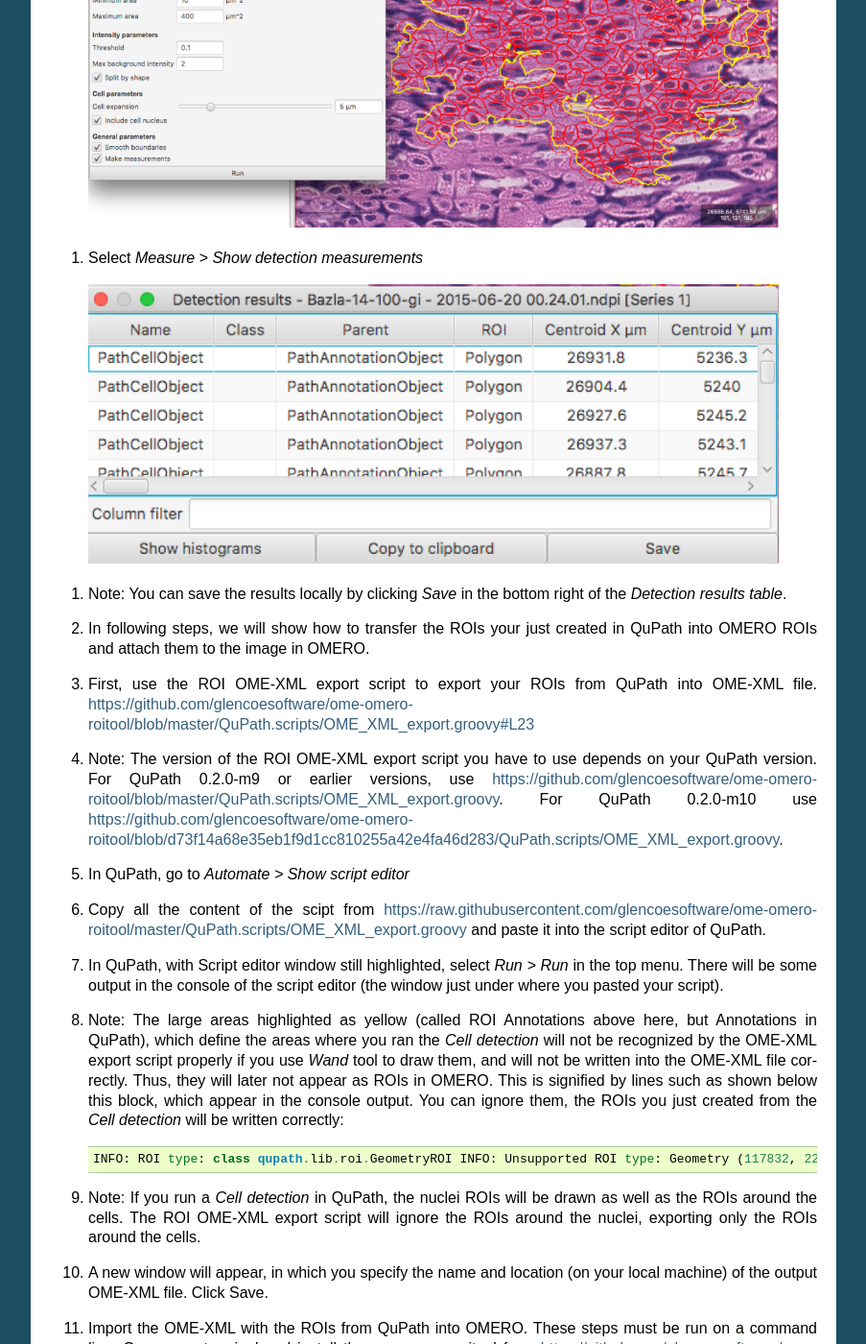
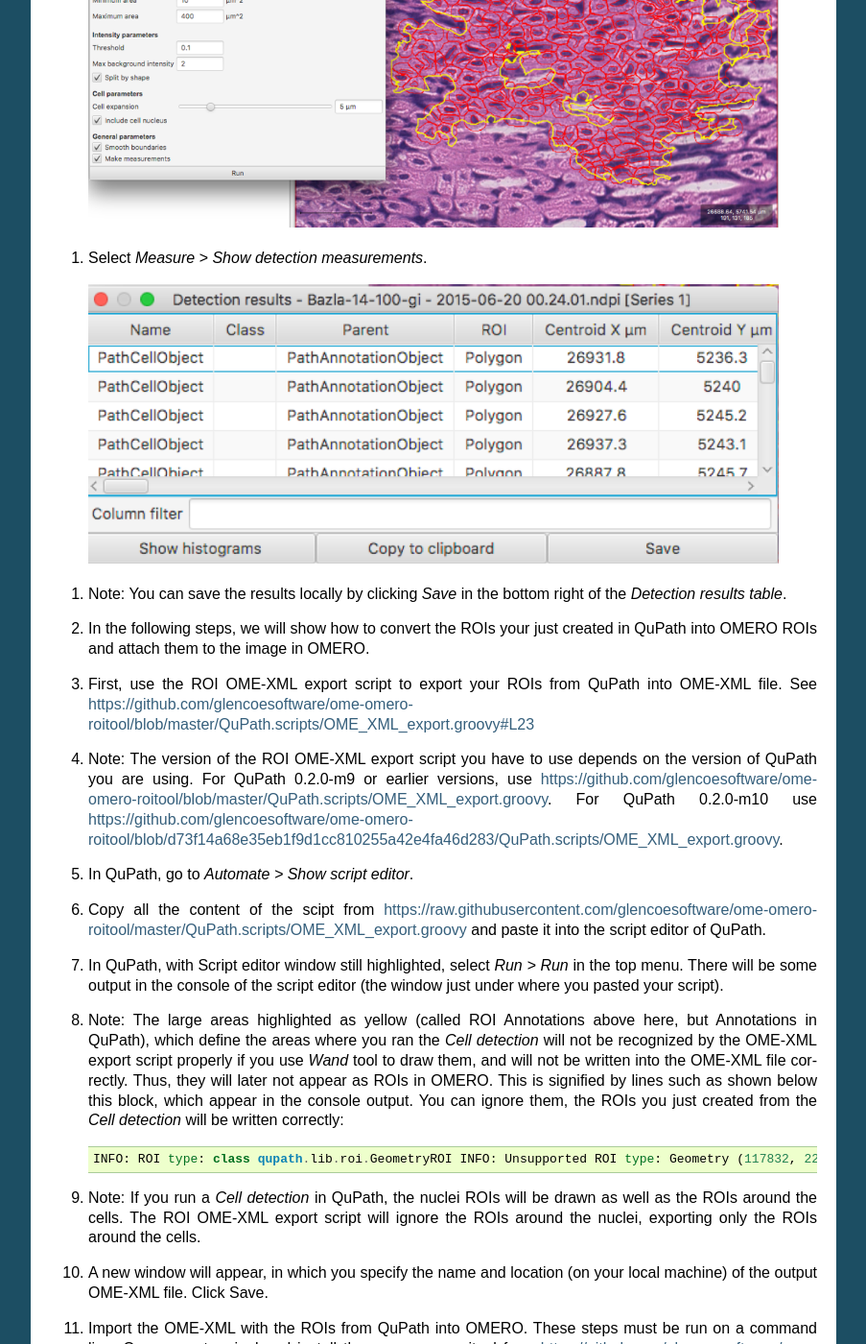
Before and after one commit to ome/omero-guide-qupath, a Sphinx documentation site: the page built from docs/qupath.rst, in a window 1280 px wide and 1400 px high, scrolled down 1343 px. Shown: the whole window at 96% size, without its empty margins (198-1101 px from the left). Built offline with Sphinx 7.4.7, drawn with Linux system fonts in a browser that asks for light colours; some of the changed text lies outside the part shown.

Commit message:
Fix typo

```diff
--- a/docs/qupath.rst
+++ b/docs/qupath.rst
@@ -4,25 +4,25 @@
 QuPath is a cross-platform software application designed for bioimage analysis - and specifically to meet the needs of whole slide image analysis and digital pathology.
 See \ https://github.com/qupath/qupath/wiki/
 
-#.  In OMERO.web, identify an image in the idr0018 project and the dataset Baz1a-14-100-gastrointestinal.
+#. In OMERO.web, identify an image in the idr0018 project and the dataset Baz1a-14-100-gastrointestinal.
 
-#.  Select the first image and double-click on it. This will open the image in OMERO.iviewer.
+#. Select the first image and double-click on it. This will open the image in OMERO.iviewer.
 
-#.  In the OMERO.iviewer tab, select the whole URL in the address bar of your browser and copy it, for example using right-click and Copy.
+#. In the OMERO.iviewer tab, select the whole URL in the address bar of your browser and copy it, for example using right-click and Copy.
 
-#.  In the QuPath, select *File > Open URL...* and paste the link into the dialog.
+#. In QuPath, select *File > Open URL...* and paste the link into the dialog.
 
   .. image:: images/qupath1.png
 
-#.  Click *OK*. In the following dialog, enter your credentials.
+#. Click *OK*. In the following dialog, enter your credentials.
 
   .. image:: images/qupath2.png
 
-#.  Set image type to *Brightfield H&E* in the following dialog.
+#. Set image type to *Brightfield H&E* in the following dialog.
 
-#.  Find a region with well-defined cells and nuclei in the image, zoom in.
+#. Find a region with well-defined cells and nuclei in the image, zoom in.
 
-#. Draw an ROI Annotation which denotes the region in which the cells will be detected using the *Wand* tool
+#. Draw an ROI Annotation which denotes the region in which the cells will be detected using the *Wand* tool.
 
   .. image:: images/qupath3.png
 
@@ -30,25 +30,25 @@
 
   .. image:: images/qupath4.png
 
-#. Select *Analyze > Cell analysis > Cell* detection
+#. Select *Analyze > Cell analysis > Cell* detection.
 
 #. You can adjust the parameters. Click *Run*. This will draw red ROIs around cells and nuclei inside your ROI Annotation.
 
   .. image:: images/qupath5.png
 
-#. Select *Measure > Show detection measurements*
+#. Select *Measure > Show detection measurements*.
 
   .. image:: images/qupath6.png
 
 #. Note: You can save the results locally by clicking *Save* in the bottom right of the *Detection results table*.
 
-#. In following steps, we will show how to transfer the ROIs your just created in QuPath into OMERO ROIs and attach them to the image in OMERO.
+#. In the following steps, we will show how to convert the ROIs your just created in QuPath into OMERO ROIs and attach them to the image in OMERO.
 
-#. First, use the ROI OME-XML export script to export your ROIs from QuPath into OME-XML file. https://github.com/glencoesoftware/ome-omero-roitool/blob/master/QuPath.scripts/OME_XML_export.groovy#L23
+#. First, use the ROI OME-XML export script to export your ROIs from QuPath into OME-XML file. See https://github.com/glencoesoftware/ome-omero-roitool/blob/master/QuPath.scripts/OME_XML_export.groovy#L23
 
-#. Note: The version of the ROI OME-XML export script you have to use depends on your QuPath version. For QuPath 0.2.0-m9 or earlier versions, use https://github.com/glencoesoftware/ome-omero-roitool/blob/master/QuPath.scripts/OME_XML_export.groovy. For QuPath 0.2.0-m10 use https://github.com/glencoesoftware/ome-omero-roitool/blob/d73f14a68e35eb1f9d1cc810255a42e4fa46d283/QuPath.scripts/OME_XML_export.groovy.
+#. Note: The version of the ROI OME-XML export script you have to use depends on the version of QuPath you are using. For QuPath 0.2.0-m9 or earlier versions, use https://github.com/glencoesoftware/ome-omero-roitool/blob/master/QuPath.scripts/OME_XML_export.groovy. For QuPath 0.2.0-m10 use https://github.com/glencoesoftware/ome-omero-roitool/blob/d73f14a68e35eb1f9d1cc810255a42e4fa46d283/QuPath.scripts/OME_XML_export.groovy.
 
-#. In QuPath, go to *Automate > Show script editor*
+#. In QuPath, go to *Automate > Show script editor*.
 
 #. Copy all the content of the scipt from https://raw.githubusercontent.com/glencoesoftware/ome-omero-roitool/master/QuPath.scripts/OME_XML_export.groovy and paste it into the script editor of QuPath.
 
```
Also changed, not shown: other parts of docs/qupath.rst (+2 -2 lines).
